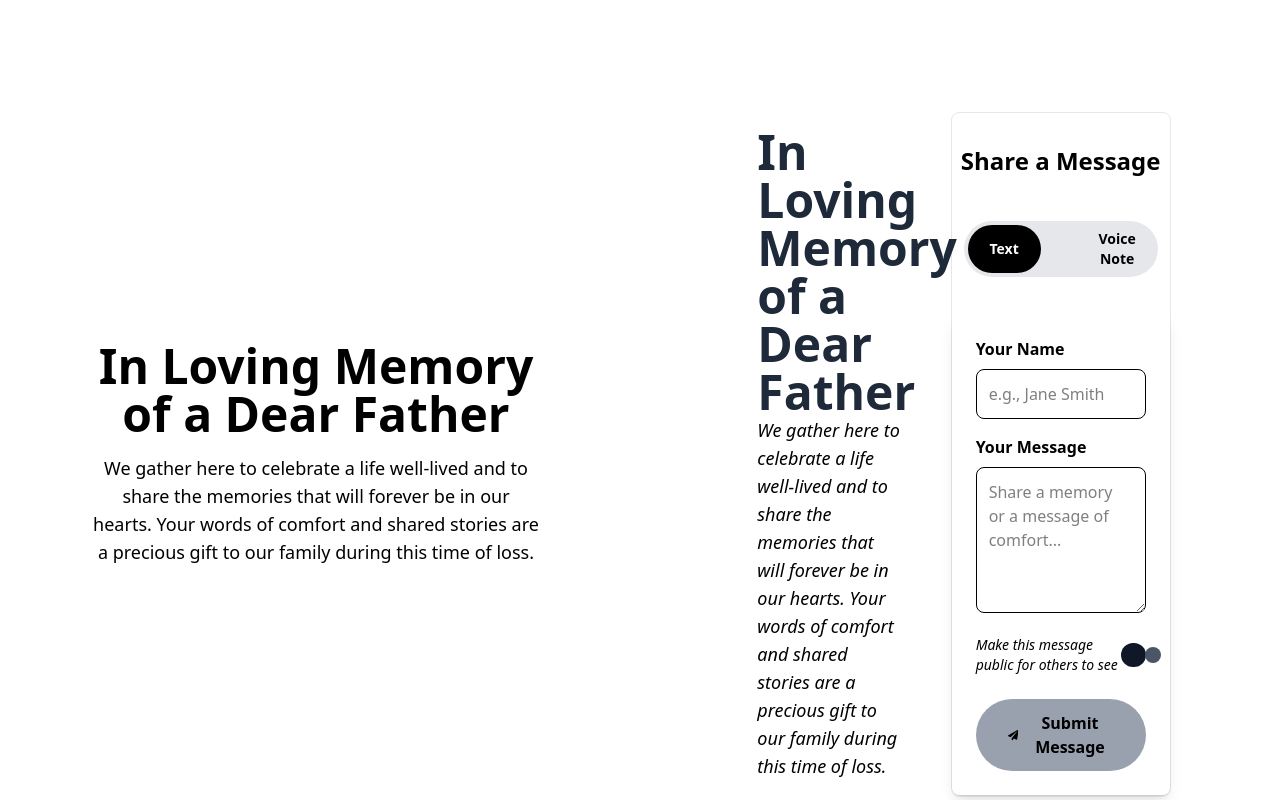
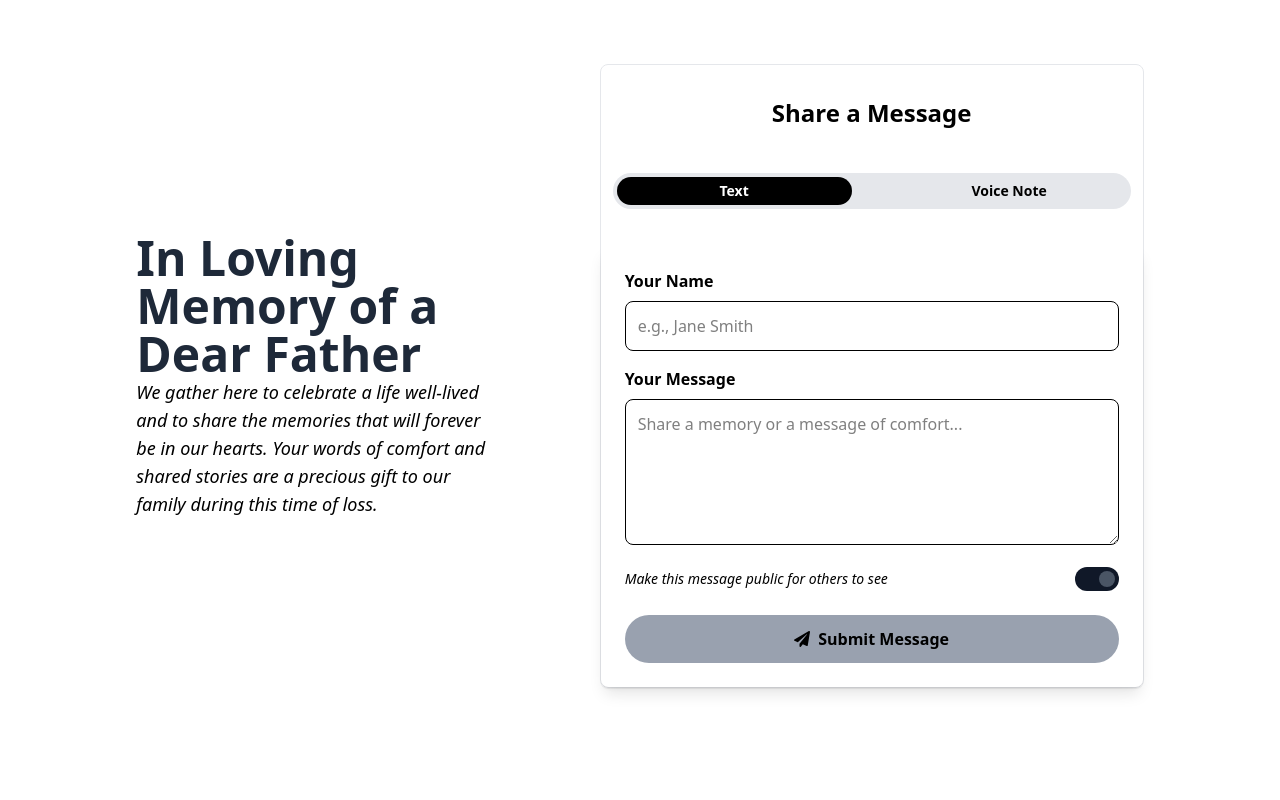
Before and after one commit to SodiqOgundairo/condolenceWebsite, a React (Vite) app: page / in a window 1280 px wide. Shown: the top 800 px of the page. Built offline with nearby package versions, Linux system fonts and the light colour scheme; no server answers; the database is empty.

Commit message:
supabse implemented

```diff
--- a/package.json
+++ b/package.json
@@ -15,7 +15,8 @@
     "react": "^19.1.1",
     "react-dom": "^19.1.1",
     "react-icons": "^5.5.0",
-    "react-router-dom": "^7.8.1"
+    "react-router-dom": "^7.8.1",
+    "supabase": "^2.34.3"
   },
   "devDependencies": {
     "@eslint/js": "^9.33.0",
--- a/src/pages/HomePage.tsx
+++ b/src/pages/HomePage.tsx
@@ -1,5 +1,4 @@
 import React from 'react';
-import Hero from '../components/Hero';
 import MessageForm from '../components/MessageForm';
 import MessageList from '../components/MessageList';
 
@@ -7,10 +6,7 @@ const HomePage: React.FC = () => {
   return (
     <div>
       <div className="container mx-auto px-4">
-        <div className="grid grid-cols-1 md:grid-cols-2 gap-12 items-center min-h-screen py-12">
-          <Hero />
           <MessageForm />
-        </div>
       </div>
       <MessageList />
     </div>
```
Also changed, not shown: 2 other files (tests, documents, lock files or other folders).
